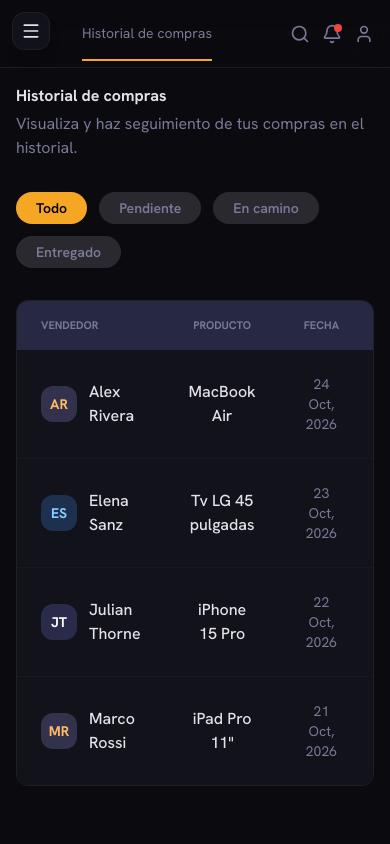
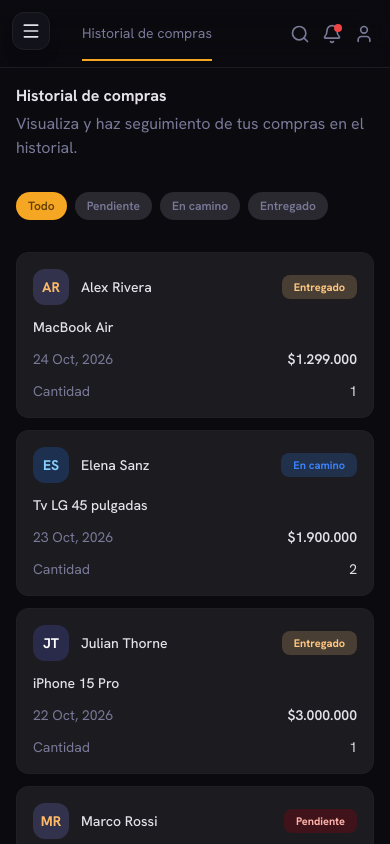
Before and after one commit to diegoSerna17/Commercity, a React (Vite) app in the folder frontend/: page /history in a window 390 px wide. Built offline with nearby package versions, Linux system fonts and the light colour scheme.

Commit message:
aplicacion de responsive a ventanas pedidos y historialdecompras

```diff
--- a/frontend/src/pages/Perfil/HistorialDeCompras.jsx
+++ b/frontend/src/pages/Perfil/HistorialDeCompras.jsx
@@ -36,16 +36,16 @@ export default function HistorialDeCompras() {
             </p>
           </div>
 
-          <div className="flex flex-wrap gap-3 mb-padding-xl">
+          <div className="flex flex-wrap gap-2 sm:gap-3 mb-padding-xl">
             {FILTERS.map((f) => {
               const active = f === activeFilter;
               return (
                 <button
                   key={f}
                   onClick={() => setActiveFilter(f)}
-                  className={`px-5 py-1.5 rounded-button font-semibold text-sm transition-colors ${
+                  className={`px-3 sm:px-5 py-1.5 rounded-button font-semibold text-xs sm:text-sm transition-colors ${
                     active
-                      ? "bg-primary-container text-black"
+                      ? "bg-primary-container text-on-primary-container"
                       : "bg-surface-container-high text-brand-muted-text hover:bg-surface-container-highest"
                   }`}
                 >
@@ -55,7 +55,70 @@ export default function HistorialDeCompras() {
             })}
           </div>
 
-          <div className="rounded-card overflow-x-auto border border-surface-container bg-brand-dark-text">
+          {/* Vista de tarjetas — solo móvil */}
+          <div className="flex flex-col gap-3 md:hidden">
+            {orders.length === 0 ? (
+              <div className="rounded-card border border-surface-container bg-brand-dark-text px-6 py-12 text-center text-brand-muted-text text-sm">
+                No hay pedidos para este filtro.
+              </div>
+            ) : (
+              orders.map((order) => {
+                const status = estadosHistorial[order.status];
+
+                return (
+                  <div
+                    key={order.id}
+                    className="bg-surface-container-low border border-surface-container rounded-card p-4 flex flex-col gap-3"
+                  >
+                    {/* Fila 1: Avatar + Vendedor + Estado */}
+                    <div className="flex items-center justify-between gap-2">
+                      <div className="flex items-center gap-3 min-w-0">
+                        <div
+                          className="w-9 h-9 rounded-full flex items-center justify-center shrink-0"
+                          style={{ backgroundColor: order.avatarBg }}
+                        >
+                          <span
+                            className="text-sm font-bold"
+                            style={{ color: order.avatarColor }}
+                          >
+                            {order.iniciales}
+                          </span>
+                        </div>
+                        <span className="font-medium text-on-surface text-sm truncate">
+                          {order.vendedor}
+                        </span>
+                      </div>
+                      <span
+                        className={`inline-flex items-center px-3 py-1 rounded-xl text-[11px] font-bold shrink-0 ${status.className}`}
+                      >
+                        {status.label}
+                      </span>
+                    </div>
+
+                    {/* Fila 2: Producto */}
+                    <p className="text-on-surface font-medium text-sm">
+                      {order.producto}
+                    </p>
+
+                    {/* Fila 3: Fecha + Monto */}
+                    <div className="flex items-center justify-between text-sm">
+                      <span className="text-brand-muted-text">{order.fecha}</span>
+                      <span className="font-semibold text-on-surface">{order.monto}</span>
+                    </div>
+
+                    {/* Fila 4: Cantidad */}
+                    <div className="flex items-center justify-between text-sm">
+                      <span className="text-brand-muted-text">Cantidad</span>
+                      <span className="text-on-surface">{order.cantidad}</span>
+                    </div>
+                  </div>
+                );
+              })
+            )}
+          </div>
+
+          {/* Tabla — solo desktop */}
+          <div className="hidden md:block rounded-card overflow-x-auto border border-surface-container bg-brand-dark-text">
             <table className="w-full border-collapse">
               <thead>
                 <tr className="text-[11px] font-bold text-brand-muted-text uppercase bg-surface-variant2">
@@ -74,7 +137,7 @@ export default function HistorialDeCompras() {
                   return (
                     <tr
                       key={order.id}
-                      className="hover:bg-white/5 transition-colors group"
+                      className="hover:bg-surface-container/50 transition-colors group"
                     >
                       <td className="px-6 py-6">
                         <div className="flex items-center gap-3">
@@ -102,7 +165,7 @@ export default function HistorialDeCompras() {
                       </td>
                       <td className="px-6 py-6 text-center">
                         <span
-                          className={`inline-flex items-center px-3 py-1 rounded-md text-[11px] font-bold ${status.className}`}
+                          className={`inline-flex items-center px-3 py-1 rounded-xl text-[11px] font-bold ${status.className}`}
                         >
                           {status.label}
                         </span>
```
Also changed, not shown: frontend/src/pages/Perfil/Pedidos.jsx (+86 -30 lines).
